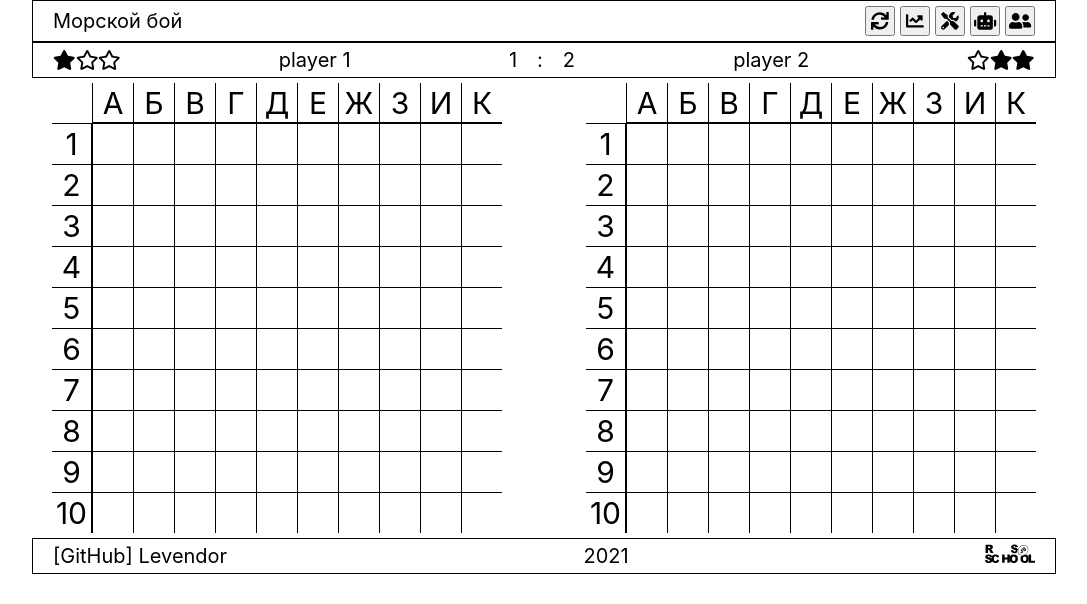
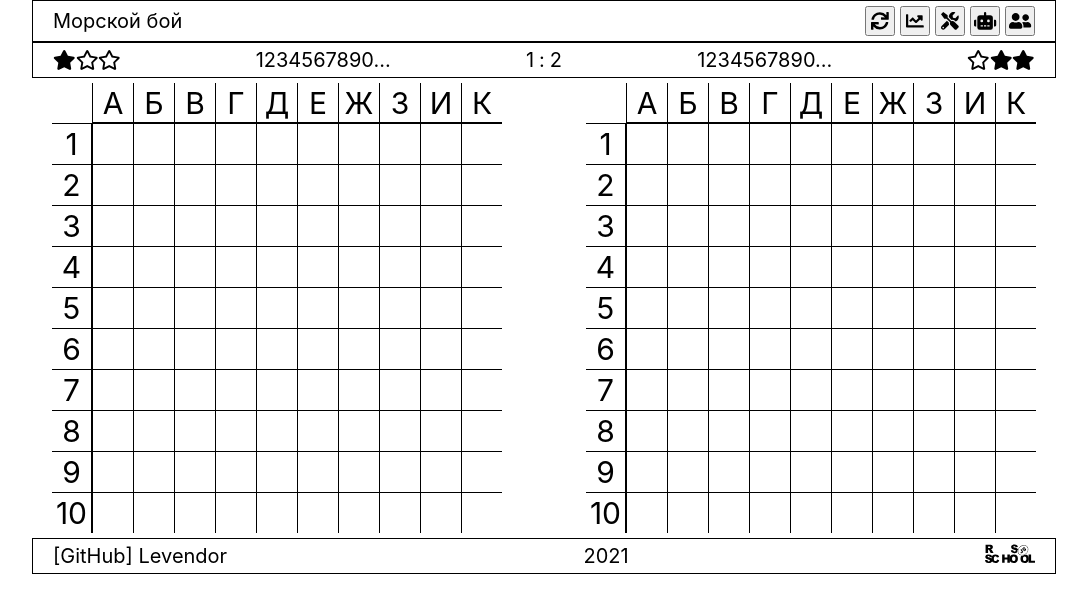
Before and after one commit to Levendor/react-game, a React (Create React App) app: page / in a window 1280 px wide. Shown: the top 604 px of the page, without its empty margins (96-1183 px from the left). Built offline with nearby package versions, Linux system fonts and the light colour scheme.

Commit message:
feat: add ship class

```diff
--- a/src/components/app/App.tsx
+++ b/src/components/app/App.tsx
@@ -6,10 +6,11 @@ import ScoreLine from '../score-line';
 import './App.scss';
 
 function App() {
+  const name = '123456789012'
   return (
     <div className="app">
       <Header />
-      <ScoreLine bestOf={3} score={[1, 2]} players={['player 1', 'player 2']}/>
+      <ScoreLine bestOf={3} score={[1, 2]} players={[name, name]}/>
       <Battlefield />
       <Footer />
     </div>
--- a/src/components/score-line-player-name/score-line-player-name.tsx
+++ b/src/components/score-line-player-name/score-line-player-name.tsx
@@ -8,10 +8,14 @@ interface Props {
 
 export default class PlayerName extends Component<Props> {
   render() {
+    let { playerName } = this.props;
+    if (playerName.length > 11) {
+      playerName = `${playerName.slice(0, 10)}...`;
+    }
     return (
       <div className="player-name">
         <span className="player-name_text">
-          {this.props.playerName}
+          {playerName}
         </span>
       </div>
     );
--- a/src/components/score-line-score-counter/score-line-score-counter.scss
+++ b/src/components/score-line-score-counter/score-line-score-counter.scss
@@ -1,5 +1,5 @@
 .score-counter_score {
   display: flex;
   font-size: 2rem;
-  column-gap: 20px;
+  column-gap: 0.5rem;
 }
--- a/src/components/score-line/score-line.scss
+++ b/src/components/score-line/score-line.scss
@@ -4,4 +4,5 @@
   flex-direction: row;
   justify-content: space-between;
   align-items: center;
+  column-gap: 1rem;
 }
--- /dev/null
+++ b/src/constants.ts
@@ -0,0 +1,3 @@
+const FIELD_SIZE = 10;
+
+export { FIELD_SIZE };
```
Also changed, not shown: src/model/ship.ts (added, +32 -0 lines), src/model/fieldTemplate.ts (line endings or trailing spaces).
